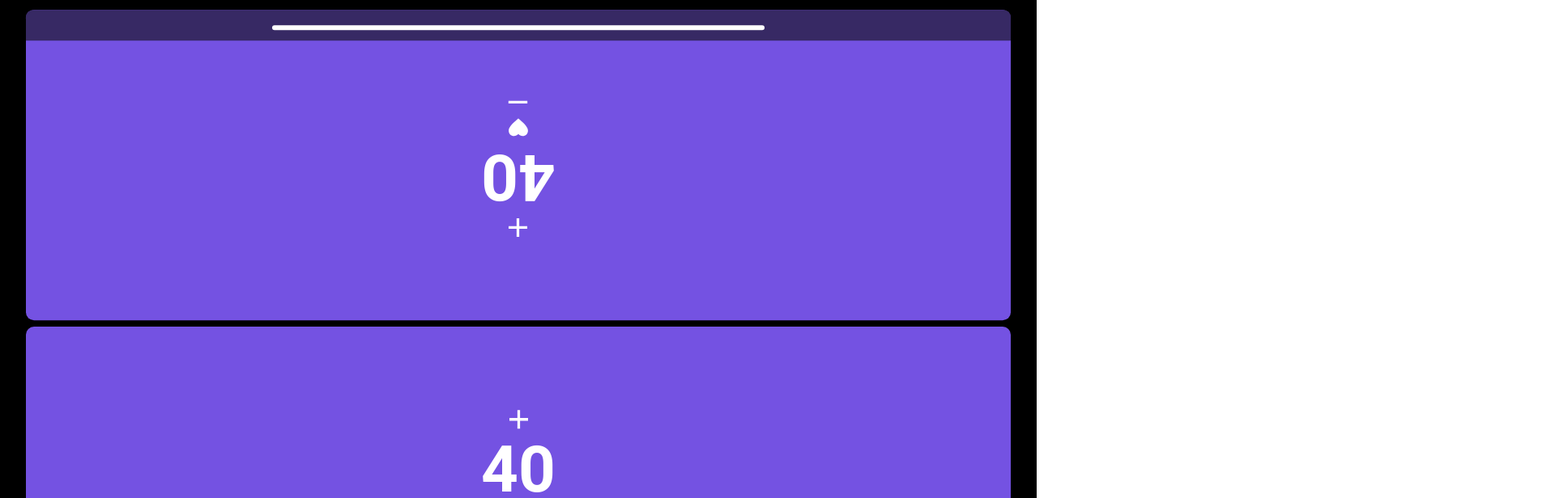
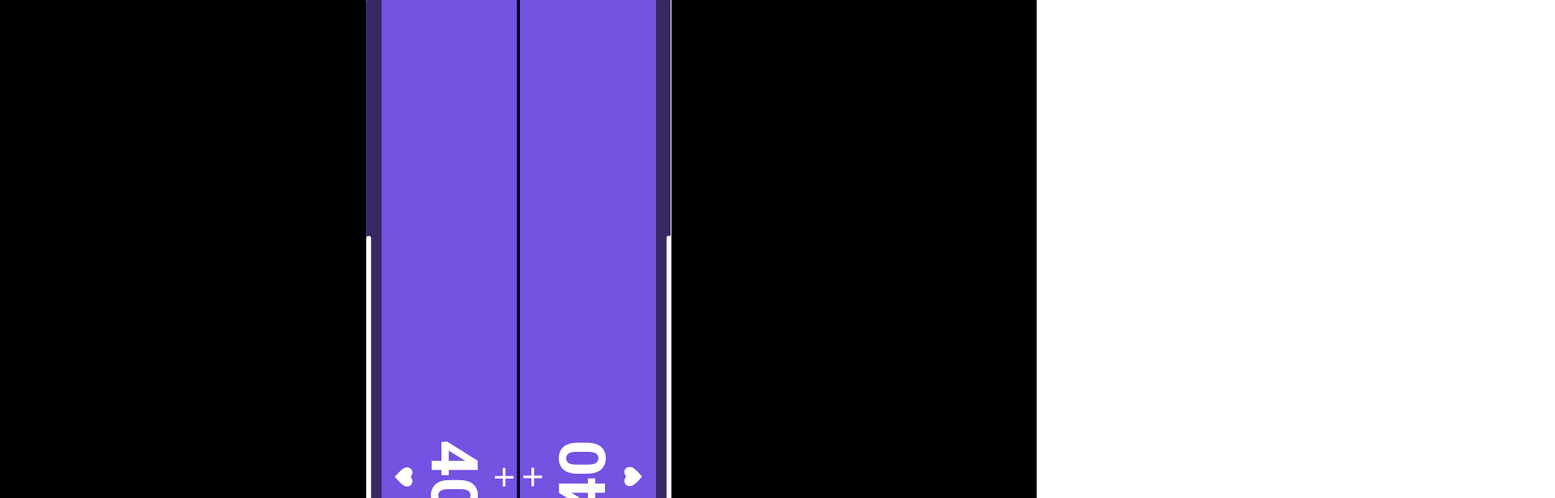
Before and after one commit to BrennoProjects/magic-counter, a React (Vite) app: page /Game in a window 1280 px wide. Shown: the top 616 px of the page at 81% size, 1920 px wide, since content can reach past the window. Built offline with nearby package versions, Linux system fonts and the light colour scheme.

Commit message:
commit to fix in future

```diff
--- a/src/screens/Game/index.tsx
+++ b/src/screens/Game/index.tsx
@@ -1,4 +1,4 @@
-import { useCallback } from "react"
+import { useCallback, useState } from "react"
 import type { FC } from "react"
 
 import * as S from "./style"
@@ -10,16 +10,45 @@ interface GameProps {
 }
 
 const Game: FC<GameProps> = () => {
+  const [players, setPlayers] = useState<number>(4)
+  const tableForOne = useCallback(() => (
+    <>
+      <PlayerCounter></PlayerCounter>
+    </>
+
+  ), [])
   const tableForTwo = useCallback(() => (
     <>
+      <PlayerCounter rotate="rotate(180deg)"></PlayerCounter>
+      <PlayerCounter></PlayerCounter>
+    </>
+
+  ), [])
+  const tableForThree = useCallback(() => (
+    <>
+      <PlayerCounter rotate="rotate(180deg)"></PlayerCounter>
+      <PlayerCounter></PlayerCounter>
+      <PlayerCounter></PlayerCounter>
+    </>
+
+  ), [])
+  const tableForFour = useCallback(() => (
+    <>
+      <S.RotatePlayers>
         <PlayerCounter rotate="rotate(180deg)"></PlayerCounter>
         <PlayerCounter></PlayerCounter>
+      </S.RotatePlayers>
+      <S.RotatePlayers>
+        <PlayerCounter rotate="rotate(180deg)"></PlayerCounter>
+        <PlayerCounter></PlayerCounter>
+      </S.RotatePlayers>
+
     </>
 
   ), [])
   return (
     <S.Game>
-      {tableForTwo()}
+      {tableForFour()}
     </S.Game>
   )
 }
--- a/src/screens/Game/style.ts
+++ b/src/screens/Game/style.ts
@@ -4,10 +4,19 @@ interface RotatePlayers{
   rotateMiddle?: boolean;
   transform?: string;
 }
+export const WrapperPlayers = styled.div`
+ display: flex;
+  flex-direction: column;
+  align-items: center;
+  justify-content: space-around;
+  width: 100%;
+  height: 95%;
+
+`
 
 export const Game = styled.div`
-  width: 100vw;
-  height: 98vh;
+  width: 98%;
+  height: 95%;
   position: relative;
   background-color: transparent;
   display: flex;
@@ -18,8 +27,8 @@ export const Game = styled.div`
 
 export const RotatePlayers = styled.div<RotatePlayers>`
   transform: rotate(90deg);
-  height: 48%;
-  width: 95%;
+  height: 95%;
+  width: 100%;
   display: flex;
   flex-direction: column;
   align-items: center;
```
